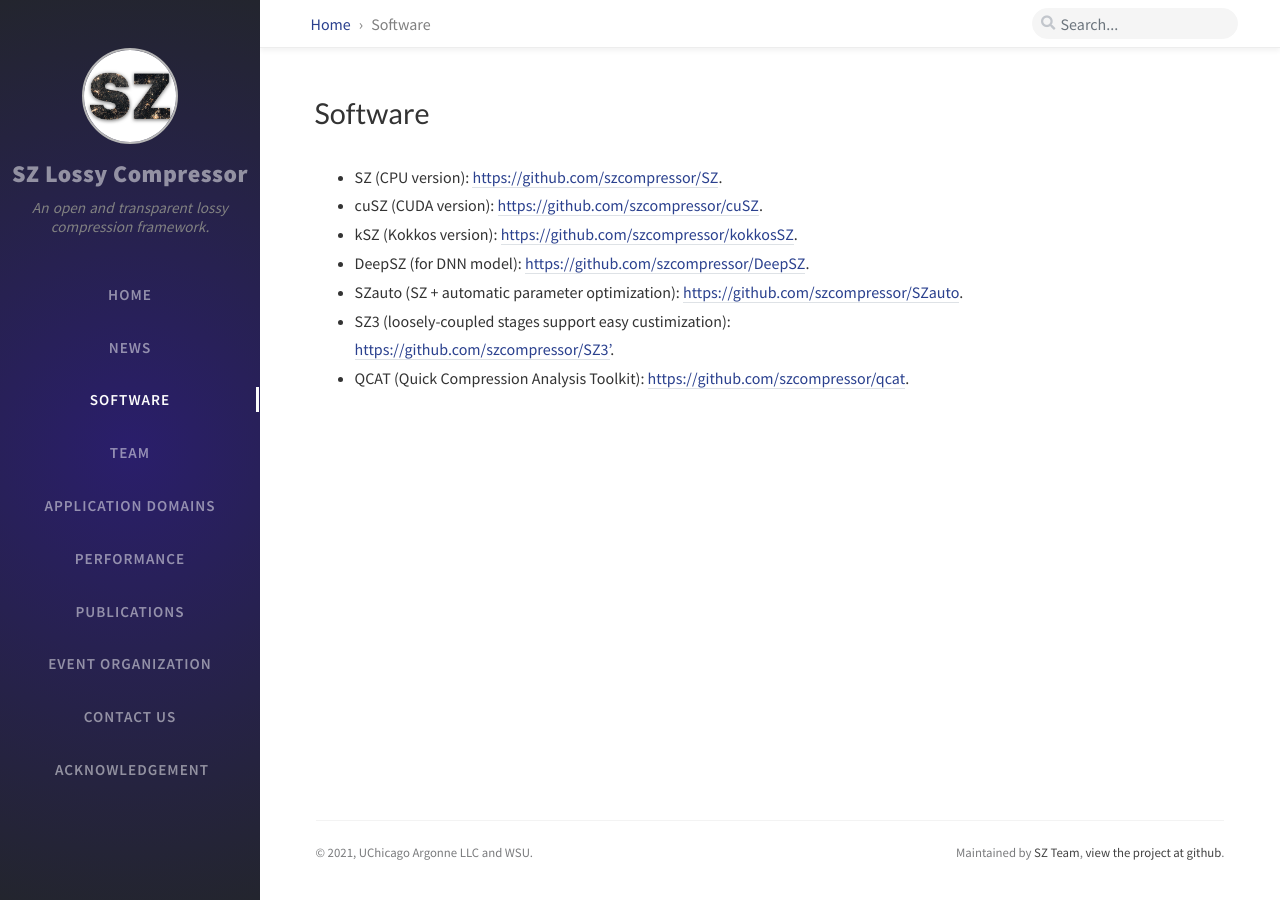
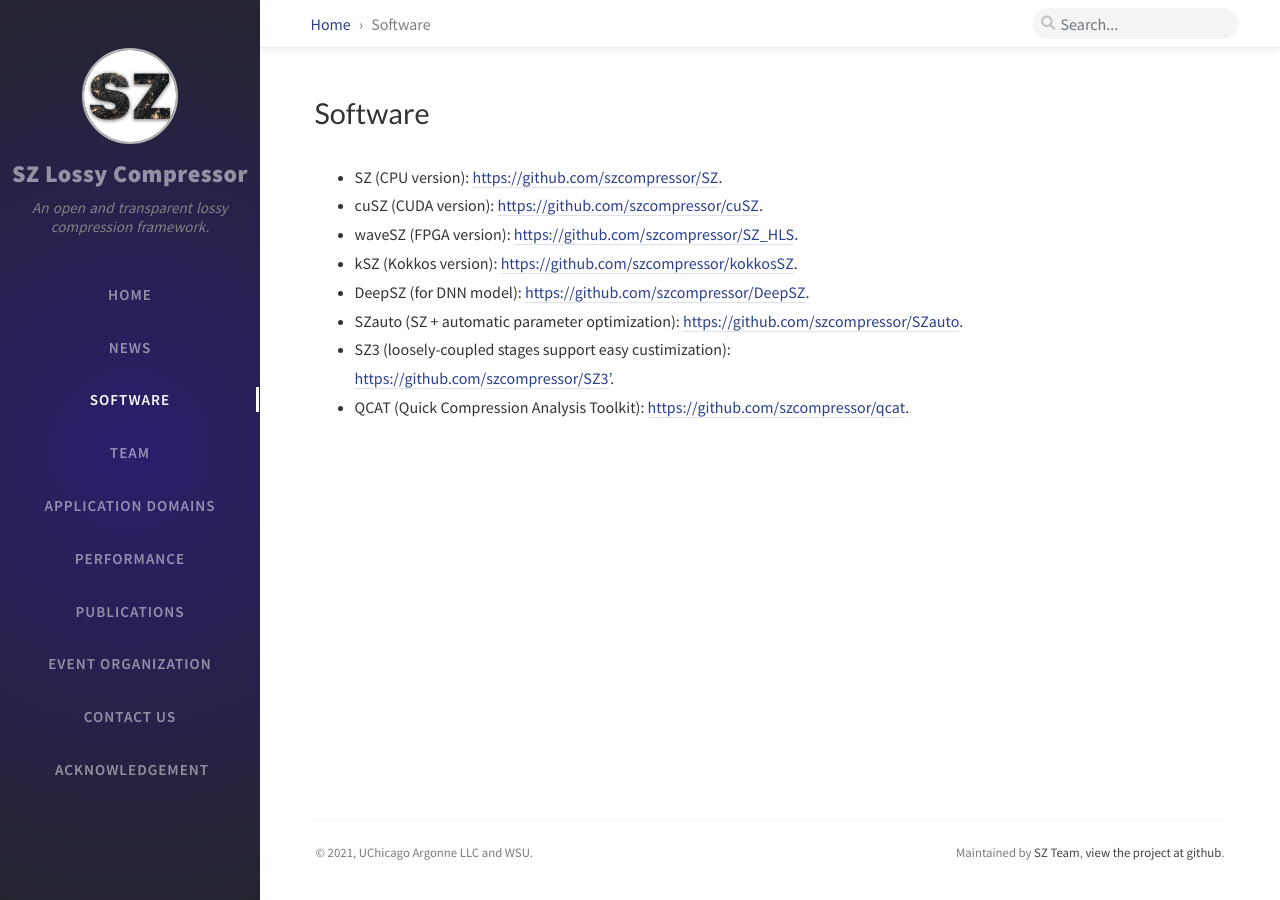
Before and after one commit to szcompressor/szcompressor.github.io, a Jekyll site: the page built from tabs/software.md, in a window 1280 px wide. Built offline with Jekyll 4.4.1, drawn with Linux system fonts in a browser that asks for light colours; nearby versions of some CDN libraries; comment, search, counter and statistics services are not loaded.

Commit message:
add FPGA version of SZ

```diff
--- a/tabs/software.md
+++ b/tabs/software.md
@@ -4,6 +4,7 @@ title: Software
 
 - SZ (CPU version): [https://github.com/szcompressor/SZ](https://github.com/szcompressor/SZ).
 - cuSZ (CUDA version): [https://github.com/szcompressor/cuSZ](https://github.com/szcompressor/cuSZ).
+- waveSZ (FPGA version): [https://github.com/szcompressor/SZ_HLS](https://github.com/szcompressor/SZ_HLS).
 - kSZ (Kokkos version): [https://github.com/szcompressor/kokkosSZ](https://github.com/szcompressor/kokkosSZ).
 - DeepSZ (for DNN model): [https://github.com/szcompressor/DeepSZ](https://github.com/szcompressor/DeepSZ).
 - SZauto (SZ + automatic parameter optimization): [https://github.com/szcompressor/SZauto](https://github.com/szcompressor/SZauto).
```
